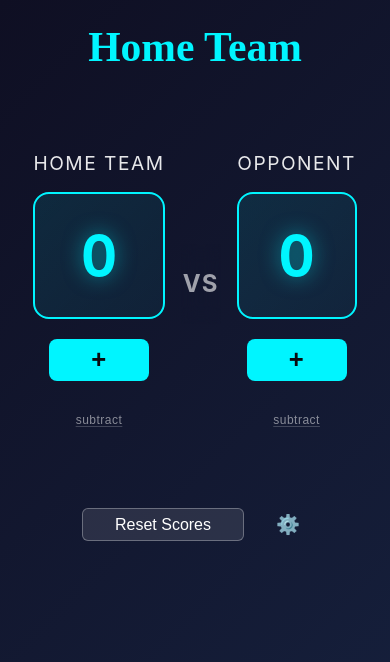
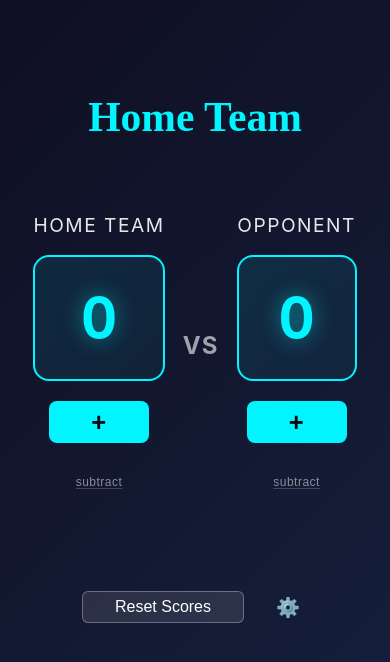
Before and after one commit to fkaltman/scoreboard-for-everyone, a React (Vite) app: page / in a window 390 px wide. Shown: the top 662 px of the page. Built offline with nearby package versions, Linux system fonts and the light colour scheme; a web font is replaced by a local one.

Commit message:
style: mobile style padding adjustment

```diff
--- a/src/App.css
+++ b/src/App.css
@@ -266,8 +266,8 @@ body {
 /* Small mobile devices (iPhone SE, etc.) */
 @media (max-width: 480px) {
   .app-header {
-    margin-top: 2%;
-    margin-bottom: 12%;
+    margin-top: 20%;
+    margin-bottom: 10%;
     padding: 0.75rem 1.5rem;
   }
 
@@ -289,7 +289,7 @@ body {
 
   .app-footer {
     padding: 1.5rem;
-    margin-top: 30px;
+    margin-top: 50px;
   }
 
   .footer-buttons {
```
